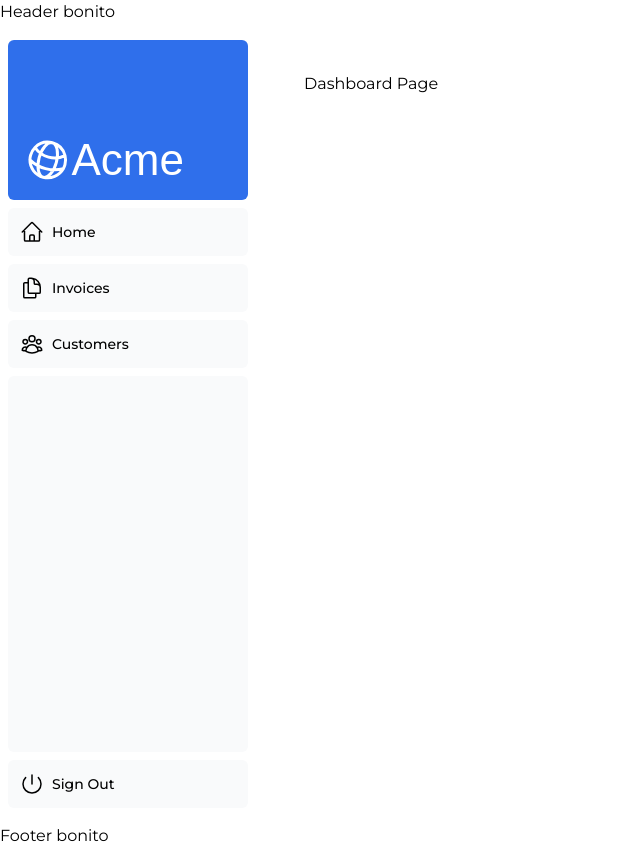
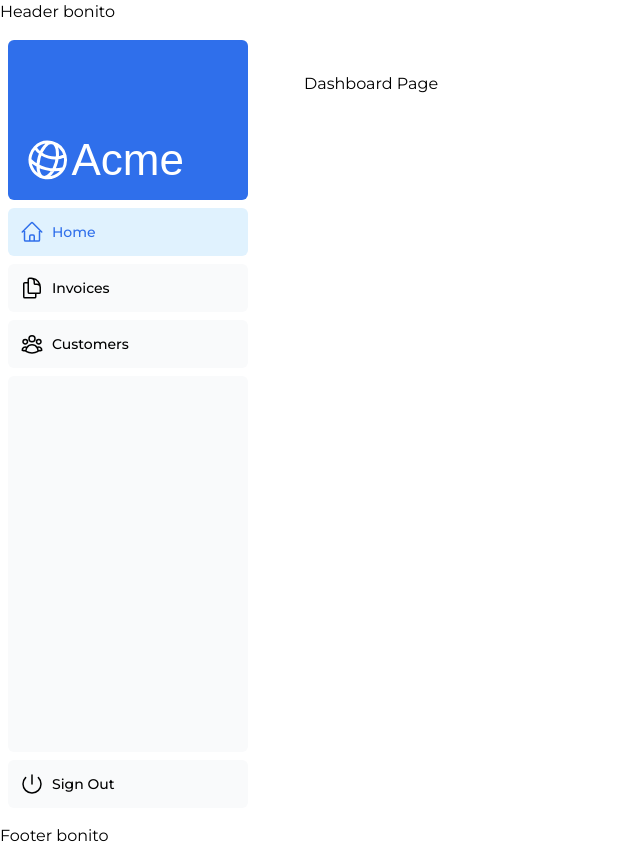
Before and after one commit to drumbo88/nextjs-dashboard-tutorial, a Next.js app: page /dashboard in a window 1280 px wide. Shown: the whole page, without its empty margins (0-640 px from the left). Built offline with nearby package versions, Linux system fonts and the light colour scheme; a web font is replaced by a local one.

Commit message:
Vercel Postgres connection

```diff
--- a/app/ui/dashboard/nav-links.tsx
+++ b/app/ui/dashboard/nav-links.tsx
@@ -1,8 +1,12 @@
+'use client'
+
 import {
   UserGroupIcon,
   HomeIcon,
   DocumentDuplicateIcon,
 } from '@heroicons/react/24/outline';
+import Link from 'next/link';
+import { usePathname } from 'next/navigation';
 
 // Map of links to display in the side navigation.
 // Depending on the size of the application, this would be stored in a database.
@@ -20,16 +24,19 @@ export default function NavLinks() {
   return (
     <>
       {links.map((link) => {
+        const pathname = usePathname()
         const LinkIcon = link.icon;
         return (
-          <a
+          <Link
             key={link.name}
             href={link.href}
-            className="flex h-[48px] grow items-center justify-center gap-2 rounded-md bg-gray-50 p-3 text-sm font-medium hover:bg-sky-100 hover:text-blue-600 md:flex-none md:justify-start md:p-2 md:px-3"
+            className={`flex h-[48px] grow items-center justify-center gap-2 rounded-md bg-gray-50 p-3 text-sm font-medium hover:bg-sky-100 hover:text-blue-600 md:flex-none md:justify-start md:p-2 md:px-3
+                ${pathname == link.href ? 'bg-sky-100 text-blue-600' : ''}
+            `}
           >
             <LinkIcon className="w-6" />
             <p className="hidden md:block">{link.name}</p>
-          </a>
+          </Link>
         );
       })}
     </>
--- a/package.json
+++ b/package.json
@@ -5,13 +5,14 @@
     "dev": "next dev",
     "prettier": "prettier --write --ignore-unknown .",
     "prettier:check": "prettier --check --ignore-unknown .",
-    "start": "next start"
+    "start": "next start",
+    "seed": "node -r dotenv/config ./scripts/seed.js"
   },
   "dependencies": {
     "@heroicons/react": "^2.0.18",
     "@tailwindcss/forms": "^0.5.7",
     "@types/node": "20.5.7",
-    "@vercel/postgres": "^0.5.0",
+    "@vercel/postgres": "^0.5.1",
     "autoprefixer": "10.4.15",
     "bcrypt": "^5.1.1",
     "clsx": "^2.0.0",
```
Also changed, not shown: 1 other file (tests, documents, lock files or other folders).
